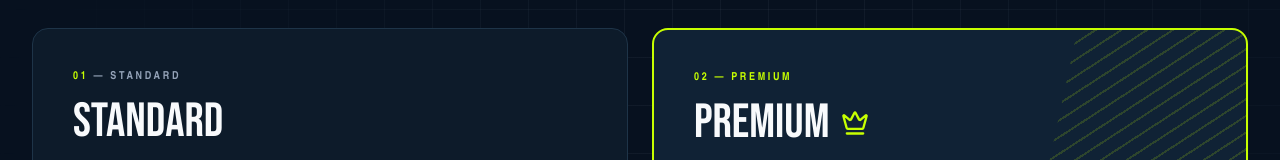
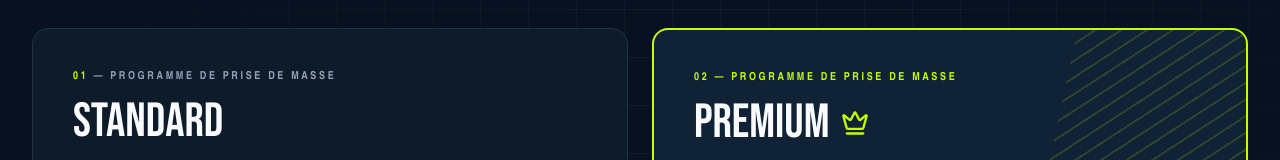
Before and after one commit to PapaFofana20/HEALTH_IS_PRICELESS, a React (Vite) app in the folder frontend/: page /programmes in a window 1280 px wide. Shown: the part 375-535 px from the top of the page. Built offline with nearby package versions, Linux system fonts and the light colour scheme; no server answers; the database is empty; a web font is replaced by a local one.

Commit message:
Update plan comparison labels to show programme de Prise de masse/Perte de poids dynamically

```diff
--- a/frontend/src/components/features/programs/PlanComparison.tsx
+++ b/frontend/src/components/features/programs/PlanComparison.tsx
@@ -75,7 +75,7 @@
         <article className="relative flex flex-col overflow-hidden rounded-2xl border border-edge bg-night-800 p-6 sm:p-8 lg:p-10">
           <div aria-hidden className="pointer-events-none absolute -left-16 -bottom-16 h-48 w-48 rotate-12 pattern-stripes opacity-10" />
           <p className="relative text-[11px] font-extrabold uppercase tracking-[0.24em] text-muted">
-            <span className="text-volt">01</span> — {t.tiers.standard}
+            <span className="text-volt">01</span> — Programme de {t.goals[goal]}
           </p>
           <h3 className="relative mt-3 font-display text-4xl uppercase leading-none sm:text-5xl">{t.plans.standard.name}</h3>
           <p className="relative mt-3 text-muted">{t.plans.standard.tagline}</p>
@@ -99,7 +99,7 @@
         <article className="relative flex flex-col overflow-hidden rounded-2xl border-2 border-volt bg-night-700 p-6 sm:p-8 lg:p-10">
           <div aria-hidden className="pointer-events-none absolute -right-20 -top-20 h-64 w-64 rotate-12 pattern-stripes opacity-[0.16]" />
 
-          <p className="relative text-[11px] font-extrabold uppercase tracking-[0.24em] text-volt">02 — {t.tiers.premium}</p>
+          <p className="relative text-[11px] font-extrabold uppercase tracking-[0.24em] text-volt">02 — Programme de {t.goals[goal]}</p>
           <h3 className="relative mt-3 flex items-center gap-3 font-display text-4xl uppercase leading-none sm:text-5xl">
             {t.plans.premium.name}
             <Crown className="h-6 w-6 text-volt sm:h-7 sm:w-7" aria-hidden />
```
